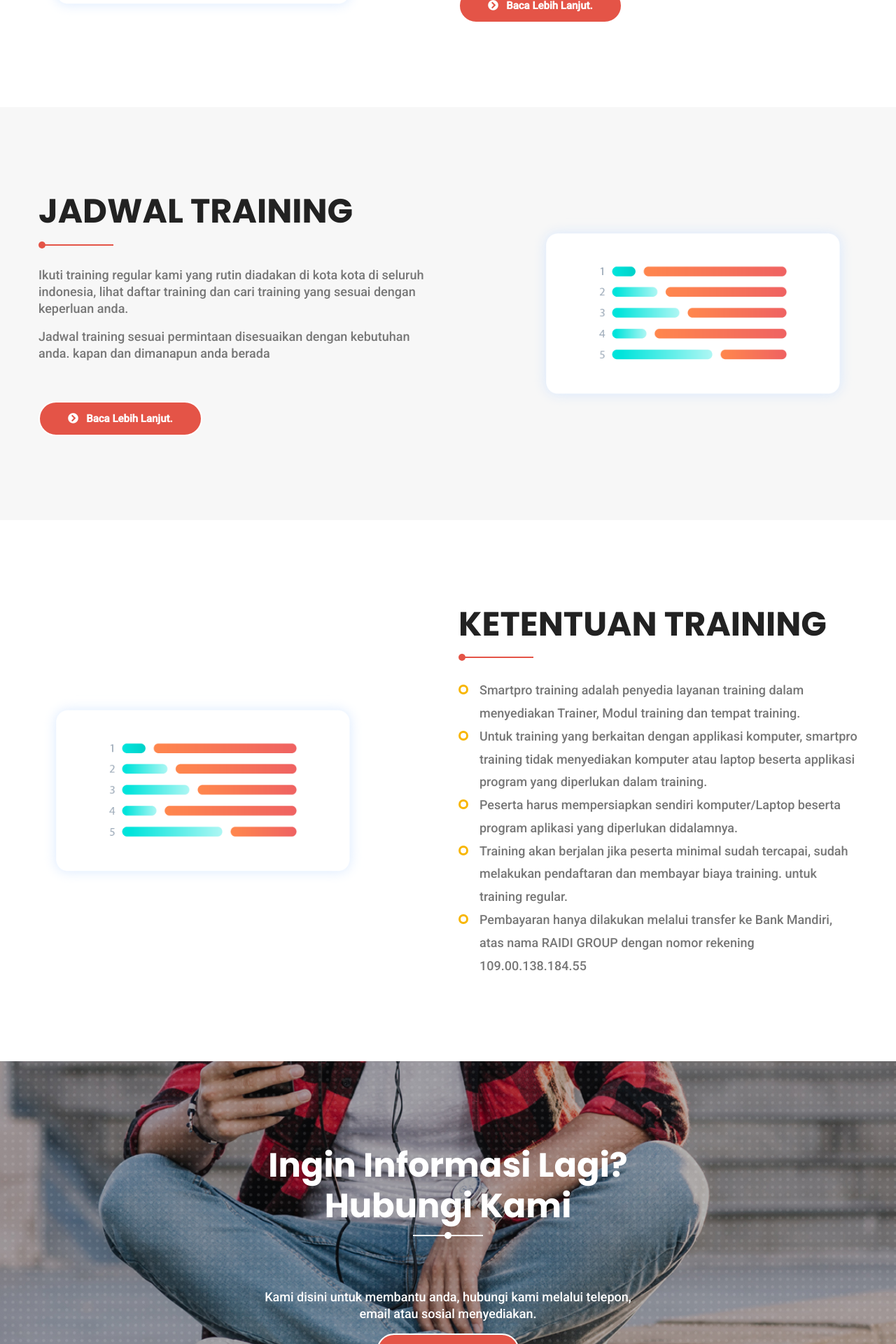
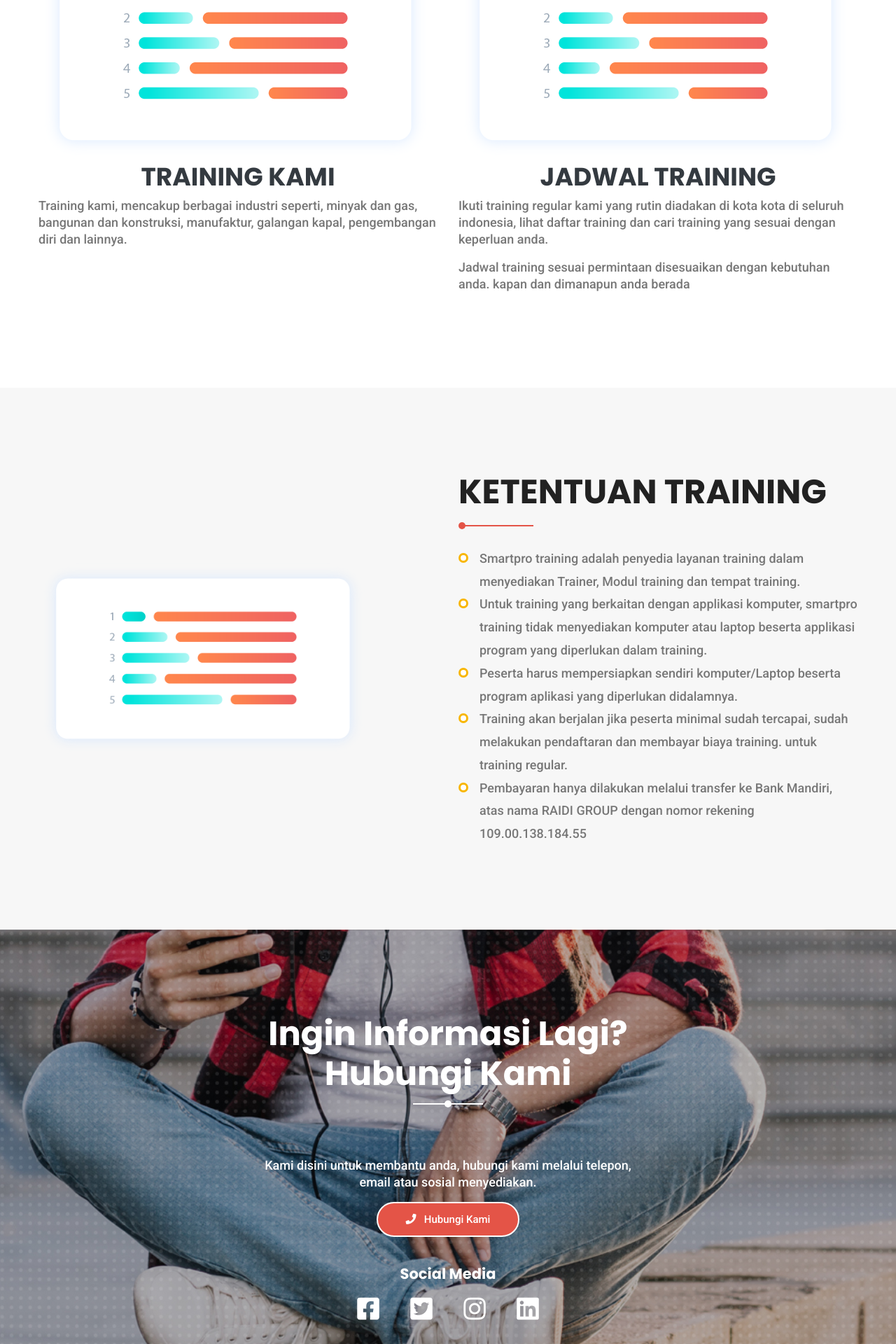
Before and after one commit to habibsyuhada/smartprotraining, a CodeIgniter app: page /database/ in a window 1280 px wide. Shown: the part 1960-3880 px from the top of the page at 70% size. Run offline with CodeIgniter, Linux system fonts and the light colour scheme; some libraries are stand-ins or nearby versions.

Commit message:
update dikit

```diff
--- a/application/views/_partial/footer.php
+++ b/application/views/_partial/footer.php
@@ -1,5 +1,5 @@
 	<!--================ Start Footer Area =================-->
-	<footer class="footer_area py-4">
+	<footer class="footer_area py-4 wow fadeIn">
 		<div class="container">
 			<div class="row footer_inner justify-content-center">
 				<div class="col-lg-12 text-center">
@@ -15,8 +15,8 @@
 							<li><a href="#"><i class="fa fa-twitter"></i></a></li>
 							<li><a href="#"><i class="fa fa-dribbble"></i></a></li>
 							<li><a href="#"><i class="fa fa-behance"></i></a></li>
-						</ul>
-					</aside> -->
+						</ul> -->
+					</aside>
 					<div class="pt-3">
 						<p><!-- Link back to Colorlib can't be removed. Template is licensed under CC BY 3.0. -->
 Copyright &copy;<script>document.write(new Date().getFullYear());</script> All rights reserved | <i class="fas fa-heart"></i> from <a href="#" target="_blank">Smart Pro Training</a>
--- a/application/views/_partial/top.php
+++ b/application/views/_partial/top.php
@@ -1,7 +1,7 @@
 <body>
 
 	<!--================Header Menu Area =================-->
-	<header class="header_area navbar_fixed">
+	<header class="header_area navbar_fixed font-weight-bold">
 		<div class="main_menu">
 			<nav class="navbar navbar-expand-lg navbar-light">
 				<div class="container">
@@ -16,11 +16,11 @@
 					<!-- Collect the nav links, forms, and other content for toggling -->
 					<div class="collapse navbar-collapse offset" id="navbarSupportedContent">
 						<ul class="nav navbar-nav menu_nav justify-content-end">
-							<li class="nav-item <?php echo ($menu_active == 'home' ? 'active' : '') ?>"><a class="nav-link" href="<?php echo base_url() ?>"><i class="fas fa-home"></i> &nbsp; Home</a></li>
-							<li class="nav-item <?php echo ($menu_active == 'training' ? 'active' : '') ?>"><a class="nav-link" href="<?php echo base_url() ?>training">Training</a></li>
-							<li class="nav-item <?php echo ($menu_active == 'register' ? 'active' : '') ?>"><a class="nav-link" href="<?php echo base_url() ?>register">Daftar</a></li>
-							<li class="nav-item <?php echo ($menu_active == 'career' ? 'active' : '') ?>"><a class="nav-link" href="<?php echo base_url() ?>career">Karir</a></li>
-							<li class="nav-item <?php echo ($menu_active == 'contact' ? 'active' : '') ?>"><a class="nav-link" href="<?php echo base_url() ?>contact">Contact</a></li>
+							<li class="nav-item <?php echo ($menu_active == 'home' ? 'active' : '') ?>"><a class="nav-link font-weight-bold" href="<?php echo base_url() ?>"><i class="fas fa-home"></i> &nbsp; Home</a></li>
+							<li class="nav-item <?php echo ($menu_active == 'training' ? 'active' : '') ?>"><a class="nav-link font-weight-bold" href="<?php echo base_url() ?>training">Training</a></li>
+							<li class="nav-item <?php echo ($menu_active == 'register' ? 'active' : '') ?>"><a class="nav-link font-weight-bold" href="<?php echo base_url() ?>register">Daftar</a></li>
+							<li class="nav-item <?php echo ($menu_active == 'career' ? 'active' : '') ?>"><a class="nav-link font-weight-bold" href="<?php echo base_url() ?>career">Karir</a></li>
+							<li class="nav-item <?php echo ($menu_active == 'contact' ? 'active' : '') ?>"><a class="nav-link font-weight-bold" href="<?php echo base_url() ?>contact">Contact</a></li>
 							<!-- <li class="nav-item"><a class="nav-link" href="about-us.html">About</a></li> -->
 							<!-- <li class="nav-item submenu dropdown">
 								<a href="#" class="nav-link dropdown-toggle" data-toggle="dropdown" role="button" aria-haspopup="true"
--- a/application/views/home/index.php
+++ b/application/views/home/index.php
@@ -1,5 +1,5 @@
 	<!--================Home Banner Area =================-->
-	<section class="" id="home"  style="background: url(<?php echo base_url() ?>assets/img/banner/banner_1.png);">
+	<section class="wow fadeIn" data-wow-duration="2s" id="home"  style="background: url(<?php echo base_url() ?>assets/img/banner/banner_1.png);">
 		<div class="">
 			<div class="container-fluid">
 				<div class="row fullscreen d-flex align-items-center">
@@ -12,186 +12,47 @@
 				</div>
 			</div>
 		</div>
-		<!-- <div class="single_slide_banner slide_bg2">
-			<div class="container-fluid">
-				<div class="row fullscreen d-flex align-items-center">
-					<div class="banner-content col-lg-12 justify-content-center">
-						<h1>Steve Henriques</h1>
-						<h3>Personal portfolio Website</h3>
-						<a href="#" class="primary-btn">Hire Me</a>
-					</div>
-				</div>
-			</div>
-		</div>
-		<div class="single_slide_banner slide_bg3">
-			<div class="container-fluid">
-				<div class="row fullscreen justify-content-endd-flex align-items-center">
-					<div class="banner-content col-lg-12 justify-content-center">
-						<h1>Steve Henriques</h1>
-						<h3>Personal portfolio Website</h3>
-						<a href="#" class="primary-btn">Hire Me</a>
-					</div>
-				</div>
-			</div>
-		</div> -->
 	</section>
 	<!--================End Home Banner Area =================-->
-
-	<!--================ Start Portfolio Area =================-->
-	<!-- <section class="section_gap portfolio_area" id="work">
-		<div class="container-fluid">
-			<div class="row justify-content-center">
-				<div class="col-lg-6 text-center">
-					<div class="main-title">
-						<h1>TRAINING KAMI</h1>
-						<p>Training  kami, mencakup berbagai industri seperti, minyak dan gas, bangunan dan konstruksi, manufaktur, galangan kapal, pengembangan diri dan lainnya.</p>
-					</div>
-				</div>
-			</div>
-			<div class="row justify-content-center">
-				<div class="col-lg-10">
-					<div class="projects_fillter">
-						<ul class="filter list">
-							<li class="active" data-filter="*">All Categories</li>
-							<li data-filter=".brand">Branding</li>
-							<li data-filter=".work">Creative Work </li>
-							<li data-filter=".web">Web Design</li>
-						</ul>
-					</div>
-				</div>
-			</div>
-			<div class="projects_inner row grid">
-				<div class="grid-sizer col-sm-6 col-md-3 col-lg-3"></div>
-				<div class="col-lg-6 col-sm-6 col-sm-12 brand web grid-item">
-					<div class="projects_item">
-						<img class="img-fluid w-100" src="<?php echo base_url(); ?>assets/img/works/work1.jpg" alt="">
-						<div class="projects_text">
-							<a href="portfolio-details.html">
-								<h4>2D Vinyl Design</h4>
-							</a>
-							<p>Client Project</p>
-						</div>
-					</div>
-				</div>
-				<div class="col-lg-3 col-sm-6 col-sm-12 brand work grid-item">
-					<div class="projects_item">
-						<img class="img-fluid w-100" src="<?php echo base_url(); ?>assets/img/works/work2.jpg" alt="">
-						<div class="projects_text">
-							<a href="portfolio-details.html">
-								<h4>2D Vinyl Design</h4>
-							</a>
-							<p>Client Project</p>
-						</div>
-					</div>
-				</div>
-				<div class="col-lg-3 col-sm-6 work grid-item">
-					<div class="projects_item">
-						<img class="img-fluid w-100" src="<?php echo base_url(); ?>assets/img/works/work3.jpg" alt="">
-						<div class="projects_text">
-							<a href="portfolio-details.html">
-								<h4>2D Vinyl Design</h4>
-							</a>
-							<p>Client Project</p>
-						</div>
-					</div>
-				</div>
-				<div class="col-lg-6 col-sm-6 brand work grid-item">
-					<div class="projects_item">
-						<img class="img-fluid w-100" src="<?php echo base_url(); ?>assets/img/works/work5.jpg" alt="">
-						<div class="projects_text">
-							<a href="portfolio-details.html">
-								<h4>2D Vinyl Design</h4>
-							</a>
-							<p>Client Project</p>
-						</div>
-					</div>
-				</div>
-				<div class="col-lg-6 col-sm-6 brand web grid-item">
-					<div class="projects_item">
-						<img class="img-fluid w-100" src="<?php echo base_url(); ?>assets/img/works/work4.jpg" alt="">
-						<div class="projects_text">
-							<a href="portfolio-details.html">
-								<h4>2D Vinyl Design</h4>
-							</a>
-							<p>Client Project</p>
-						</div>
-					</div>
-				</div>
-				<div class="col-lg-6 col-sm-6 brand work web grid-item">
-					<div class="projects_item">
-						<img class="img-fluid w-100" src="<?php echo base_url(); ?>assets/img/works/work8.jpg" alt="">
-						<div class="projects_text">
-							<a href="portfolio-details.html">
-								<h4>2D Vinyl Design</h4>
-							</a>
-							<p>Client Project</p>
-						</div>
-					</div>
-				</div>
-				<div class="col-lg-3 col-sm-6 brand work web grid-item">
-					<div class="projects_item">
-						<img class="img-fluid w-100" src="<?php echo base_url(); ?>assets/img/works/work6.jpg" alt="">
-						<div class="projects_text">
-							<a href="portfolio-details.html">
-								<h4>2D Vinyl Design</h4>
-							</a>
-							<p>Client Project</p>
-						</div>
-					</div>
-				</div>
-				<div class="col-lg-3 col-sm-6 brand work web grid-item">
-					<div class="projects_item">
-						<img class="img-fluid w-100" src="<?php echo base_url(); ?>assets/img/works/work7.jpg" alt="">
-						<div class="projects_text">
-							<a href="portfolio-details.html">
-								<h4>2D Vinyl Design</h4>
-							</a>
-							<p>Client Project</p>
-						</div>
-					</div>
-				</div>
-			</div>
-		</div>
-	</section> -->
-	<!--================ End Portfolio Area =================-->
 
 	<!--================ Start Keunggulan =================-->
 	<section class="about-area section_gap gray-bg">
 		<div class="container-fluid">
-			<div class="main-title text-left wow fadeInDown">
+			<div class="main-title text-left wow fadeInDown" data-wow-duration="1.5s">
 				<h1>KEUNGGULAN KAMI</h1>
 			</div>
+			<div class="wow fadeInRight" data-wow-duration="1.5s">
 				<div class="row justify-content-between d-flex align-items-stretch bg-white card-advantage">
 					<div class="col-lg col-md-6 col-sm-12 py-4 text-center">
-					<div class="mb-50 wow fadeInDown">
+						<div class="mb-50">
 							<h1 class="text-dark"><i class="fas fa-user-tie"></i></h1>
 							<h3 class="text-dark">Profesional</h3>
 							<span class="text-left">Trainer kami dari praktisi profesional dibidangnya.</span>
 						</div>
 					</div>
 					<div class="col-lg col-md-6 col-sm-12 py-4 text-center">
-					<div class="mb-50 wow fadeInDown">
+						<div class="mb-50">
 							<h1 class="text-dark"><i class="fas fa-address-book"></i></h1>
 							<h3 class="text-dark">Mudah</h3>
 							<span class="text-left">Pendaftaran mudah secara online</span>
 						</div>
 					</div>
 					<div class="col-lg col-md-6 col-sm-12 py-4 text-center">
-					<div class="mb-50 wow fadeInDown">
+						<div class="mb-50">
 							<h1 class="text-dark"><i class="fas fa-hourglass-half"></i></h1>
 							<h3 class="text-dark">Efektif</h3>
 							<span class="text-left">Waktu training yang singkat dan padat</span>
 						</div>
 					</div>
 					<div class="col-lg col-md-6 col-sm-12 py-4 text-center">
-					<div class="mb-50 wow fadeInDown">
+						<div class="mb-50">
 							<h1 class="text-dark"><i class="fas fa-book"></i></h1>
 							<h3 class="text-dark">Lengkap</h3>
 							<span class="text-left">Kurikulum materi disusun secara seksama</span>
 						</div>
 					</div>
 					<div class="col-lg col-md-6 col-sm-12 py-4 text-center">
-					<div class="mb-50 wow fadeInDown">
+						<div class="mb-50">
 							<h1 class="text-dark"><i class="fas fa-clock"></i></h1>
 							<h3 class="text-dark">Flexible</h3>
 							<span class="text-left">Flexible dalam menentukan waktu training</span>
@@ -200,62 +61,76 @@
 				</div>
 				<div class="row justify-content-between d-flex align-items-stretch bg-white card-advantage">
 					<div class="col-lg col-md-6 col-sm-12 py-4 text-center">
-					<div class="mb-50 wow fadeInDown">
+						<div class="mb-50">
 							<h1 class="text-dark"><i class="fas fa-dollar-sign"></i></h1>
 							<h3 class="text-dark">Terjangkau</h3>
 							<span class="text-left">Biaya yang lebih ekonomis karena kami tidak memiliki biaya harian seperti training konvensional</span>
 						</div>
 					</div>
 					<div class="col-lg col-md-6 col-sm-12 py-4 text-center">
-					<div class="mb-50 wow fadeInDown">
+						<div class="mb-50">
 							<h1 class="text-dark"><i class="fas fa-credit-card"></i></h1>
 							<h3 class="text-dark">Pembayaran</h3>
 							<span class="text-left">Pembayaran dilakukan secara transfer.</span>
 						</div>
 					</div>
 					<div class="col-lg col-md-6 col-sm-12 py-4 text-center">
-					<div class="mb-50 wow fadeInDown">
+						<div class="mb-50">
 							<h1 class="text-dark"><i class="fas fa-medal"></i></h1>
 							<h3 class="text-dark">Sertifikat</h3>
 							<span class="text-left">Sertifikat dari smartpro training</span>
 						</div>
 					</div>
 					<div class="col-lg col-md-6 col-sm-12 py-4 text-center">
-					<div class="mb-50 wow fadeInDown">
+						<div class="mb-50">
 							<h1 class="text-dark"><i class="fas fa-map-marked-alt"></i></h1>
 							<h3 class="text-dark">Lokasi</h3>
 							<span class="text-left">Tempat training di berbagai kota di Indonesia</span>
 						</div>
 					</div>
 					<!-- <div class="col-lg col-md-6 col-sm-12 py-4 text-center">
-					<div class="mb-50 wow fadeInDown">
+						<div class="mb-50">
 							<h1><i class="fas fa-map-marked-alt"></i></h1>
 							<h3>Lokasi</h3>
 							<span class="text-left">Tempat training di berbagai kota di Indonesia</span>
 						</div>
 					</div> -->
 				</div>
+
+			</div>
 		</div>
 	</section>
 	<!--================ End Keunggulan =================-->
 
 	<!--================ Start About Area =================-->
-	<section class="about-area section_gap">
+	<section class="section_gap">
 		<div class="container-fluid">
-			<div class="row align-items-center justify-content-between">
-				<div class="col-lg-5 about-left">
+			<div class="row justify-content-between">
+				<div class="col-lg-12 text-center wow fadeInDown">
+					<div class="main-title">
+						<h1>PRODUK KAMI</h1>
+					</div>
+				</div>
+				<div class="col-lg-6 col-md-12 wow fadeInLeft">
 					<img class="img-fluid" src="<?php echo base_url(); ?>assets/img/Chart_1.png" alt="">
-				</div>
-				<div class="col-lg-6 col-md-12 about-right">
-					<div class="main-title text-left">
-						<h1>TRAINING KAMI</h1>
-					</div>
+					<h1 class="text-center text-dark">TRAINING KAMI</h1>
 					<div class="mb-50">
 						<p>
 							Training  kami, mencakup berbagai industri seperti, minyak dan gas, bangunan dan konstruksi, manufaktur, galangan kapal, pengembangan diri dan lainnya.
 						</p>
 					</div>
-					<a href="<?php echo base_url() ?>training" class="primary-btn font-weight-bold"><i class="fas fa-chevron-circle-right"></i> &nbsp; Baca Lebih Lanjut.</a>
+				</div>
+				<div class="col-lg-6 col-md-12 wow fadeInRight">
+					<img class="img-fluid" src="<?php echo base_url(); ?>assets/img/Chart_1.png" alt="">
+					<h1 class="text-center text-dark">JADWAL TRAINING</h1>
+					<div class="mb-50">
+						<p>
+							Ikuti training regular kami yang rutin diadakan di kota kota di seluruh indonesia, lihat daftar training dan cari training yang sesuai dengan keperluan anda.
+						</p>
+						<p>
+							Jadwal training sesuai permintaan disesuaikan dengan kebutuhan anda. kapan dan dimanapun anda berada
+						</p>
+					</div>
 				</div>
 			</div>
 		</div>
@@ -266,40 +141,14 @@
 	<section class="about-area section_gap gray-bg">
 		<div class="container-fluid">
 			<div class="row align-items-center justify-content-between">
-				<div class="col-lg-6 col-md-12 about-right">
-					<div class="main-title text-left">
-						<h1>JADWAL TRAINING</h1>
-					</div>
-					<div class="mb-50">
-						<p>
-							Ikuti training regular kami yang rutin diadakan di kota kota di seluruh indonesia, lihat daftar training dan cari training yang sesuai dengan keperluan anda.
-						</p>
-						<p>
-							Jadwal training sesuai permintaan disesuaikan dengan kebutuhan anda. kapan dan dimanapun anda berada
-						</p>
-					</div>
-					<a href="<?php echo base_url() ?>training" class="primary-btn font-weight-bold"><i class="fas fa-chevron-circle-right"></i> &nbsp; Baca Lebih Lanjut.</a>
-				</div>
-				<div class="col-lg-5 about-left">
-					<img class="img-fluid" src="<?php echo base_url(); ?>assets/img/Chart_1.png" alt="">
-				</div>
-			</div>
-		</div>
-	</section>
-	<!--================ End About Area =================-->
-
-	<!--================ Start About Area =================-->
-	<section class="about-area section_gap">
-		<div class="container-fluid">
-			<div class="row align-items-center justify-content-between">
-				<div class="col-lg-5 about-left">
+				<div class="col-lg-5 about-left wow fadeInDown">
 					<img class="img-fluid" src="<?php echo base_url(); ?>assets/img/Chart_1.png" alt="">
 				</div>
 				<div class="col-lg-6 col-md-12 about-right">
-					<div class="main-title text-left">
+					<div class="main-title text-left wow fadeInDown">
 						<h1>KETENTUAN TRAINING</h1>
 					</div>
-					<div class="mb-50">
+					<div class="mb-50 wow fadeInRight">
 						<ul class="unordered-list">
 							<li>Smartpro training adalah penyedia layanan training dalam menyediakan Trainer, Modul training dan tempat training.</li>
 							<li>Untuk training yang berkaitan dengan applikasi komputer, smartpro training tidak menyediakan komputer atau laptop beserta applikasi program yang diperlukan dalam training.</li>
@@ -418,12 +267,24 @@
 	<section class="section_gap newsletter-area" style="background-attachment: fixed;background-position: center;">
 		<div class="container-fluid">
 			<div class="row justify-content-center">
-				<div class="col-lg-6 text-center">
+				<div class="col-lg-6 text-center wow fadeIn" data-wow-duration="1.5s">
 					<div class="main-title">
 						<h1>Ingin informasi lagi? Hubungi Kami</h1>
 					</div>
 					<p class="text-white">Kami disini untuk membantu anda, hubungi kami melalui telepon, email atau sosial menyediakan.</p>
 					<a href="<?php echo base_url() ?>contact" class="primary-btn"><i class="fas fa-phone"></i> &nbsp; Hubungi Kami</a>
+
+					<aside class="f_widget social_widget">
+						<div class="f_title">
+							<h4 class="text-white">Social Media</h4>
+						</div>
+						<ul class="list">
+							<li><a href="#"><i class="fab fa-facebook-square text-white"></i></a></li>
+							<li><a href="#"><i class="fab fa-twitter-square text-white"></i></a></li>
+							<li><a href="#"><i class="fab fa-instagram text-white"></i></a></li>
+							<li><a href="#"><i class="fab fa-linkedin text-white"></i></a></li>
+						</ul>
+					</aside>
 				</div>
 			</div>
 		</div>
```
Lines whose indentation alone changed are shown as unchanged.
